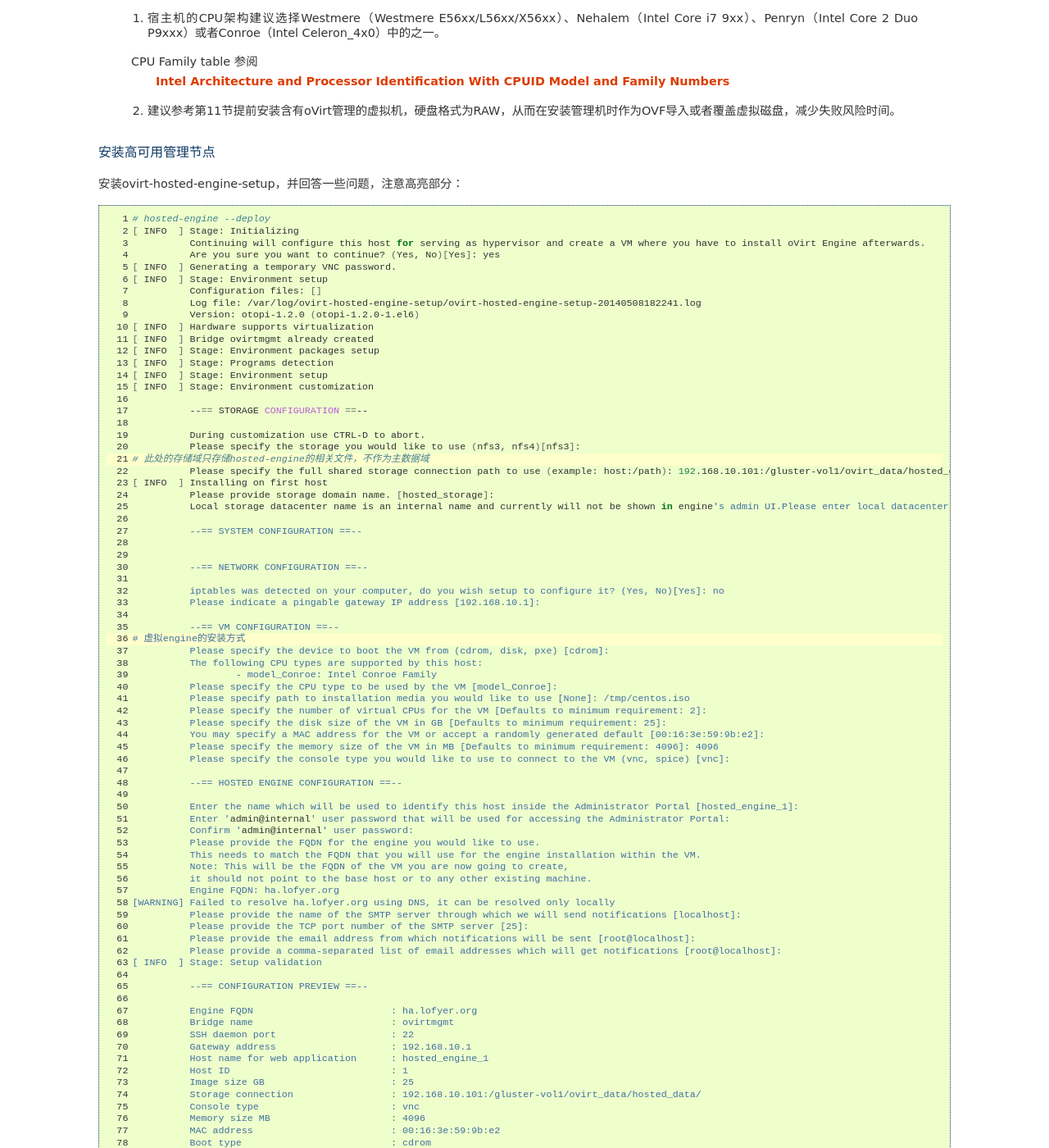
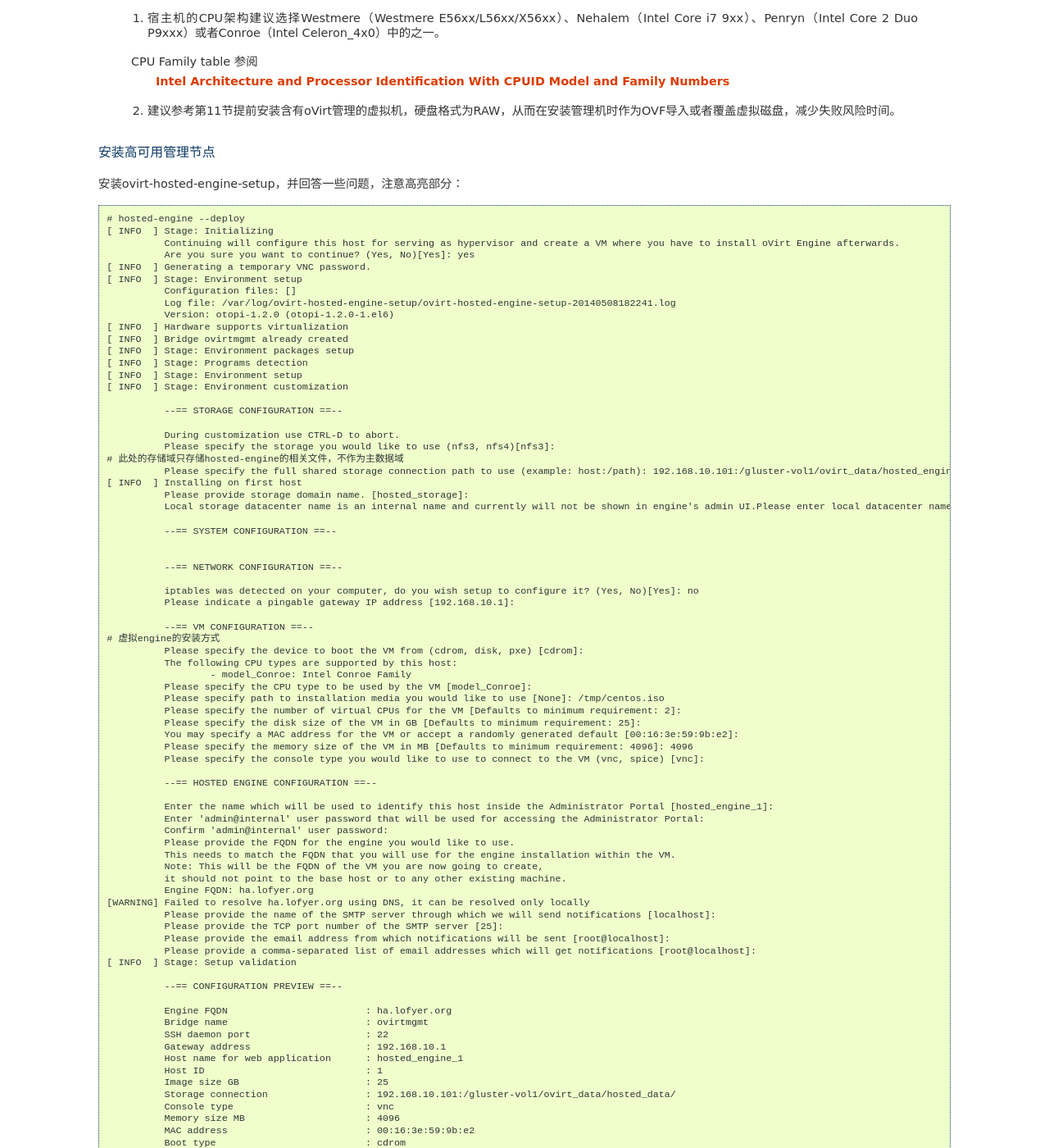
Before and after one commit to lofyer/InTheCloud, a Sphinx documentation site: the page built from source/posts/ch03.rst, in a window 1280 px wide and 1400 px high, scrolled down 6944 px. Shown: the whole window at 82% size. Built offline with Sphinx 7.4.7, drawn with Linux system fonts in a browser that asks for light colours; formulas are drawn with MathJax 3; some of the changed text lies outside the part shown.

Commit message:
修改code-block为code，准备添加CC版权

```diff
--- a/source/index.rst
+++ b/source/index.rst
@@ -20,6 +20,6 @@ In the Cloud
 .. toctree::
     :maxdepth: 1
 
-    posts/thanks.rst
+    posts/about.rst
 
 * :ref:`search`
--- a/source/posts/ch00.rst
+++ b/source/posts/ch00.rst
@@ -34,7 +34,7 @@
 
   + 3.4. 使用进阶
 
-    + 3.4.1 ovirt-shell
+    + 3.4.1 ovirt-shell与API
 
     + 3.4.2 主机hooks
 
--- a/source/posts/ch03.rst
+++ b/source/posts/ch03.rst
@@ -312,9 +312,7 @@ oVirt目前两种部署方式：
 
 安装ovirt-hosted-engine-setup，并回答一些问题，注意高亮部分：
 
-.. code-block:: bash
-    :linenos:
-    :emphasize-lines: 21,36,123,138,144,160,167
+.. code::
 
     # hosted-engine --deploy
     [ INFO  ] Stage: Initializing
@@ -453,7 +451,13 @@ oVirt目前两种部署方式：
               (1) Continue setup - VM installation is complete
               (2) Reboot the VM and restart installation
               (3) Abort setup
-    # 需要在另外一个有图形能力的terminal中运行"remote-viewer vnc://192.168.10.101:5900"连接虚拟机完成engine-setup后关闭虚拟机；可以在虚拟机运行状态下执行"hosted-engine --add-console-password"更换控制台密码。如果之前选择cdrom进行安装的话，此处可以在gs1上用已经安装好engine的虚拟磁盘进行覆盖，类似"mount -t nfs 192.168.10.101:192.168.10.101:/gluster-vol1/ovirt_data/hosted_data/ /mnt; mv engine-disk.raw /mnt/ovirt_data/hosted_data/.../vm_UUID"
+    # 需要在另外一个有图形能力的terminal中运行
+    # "remote-viewer vnc://192.168.10.101:5900"连接虚拟机。
+    # 完成engine-setup后关闭虚拟机；可以在虚拟机运行状态下执行
+    # "hosted-engine --add-console-password"更换控制台密码。
+    # 如果之前选择cdrom进行安装的话，此处可以在gs1上用已经安装好engine的
+    # 虚拟磁盘进行覆盖，类似
+    # "mount -t nfs 192.168.10.101:192.168.10.101:/gluster-vol1/ovirt_data/hosted_data/ /mnt; mv engine-disk.raw /mnt/ovirt_data/hosted_data/.../vm_UUID"
               (1, 2, 3)[1]: 1
               Waiting for VM to shut down...
     [ INFO  ] Creating VM
```
Also changed, not shown: other parts of source/posts/ch03.rst (+8 -2 lines), source/posts/about.rst (renamed from source/posts/thanks.rst).
